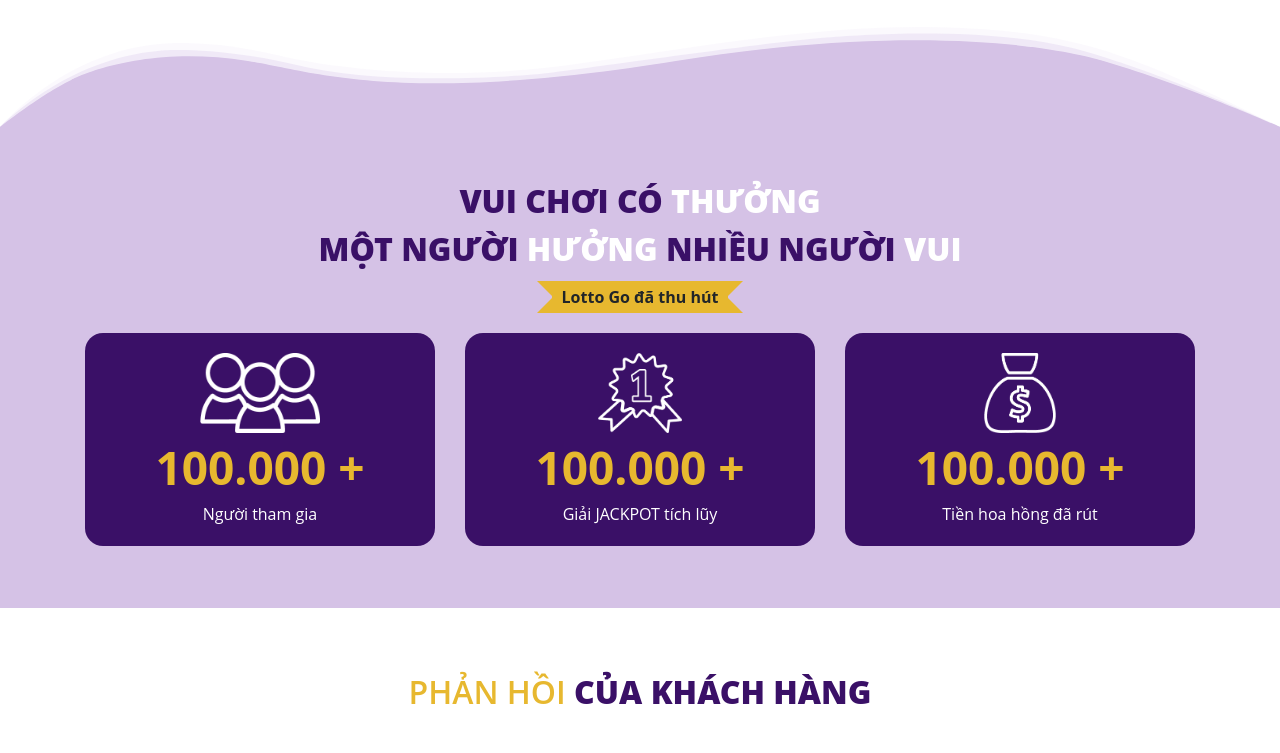
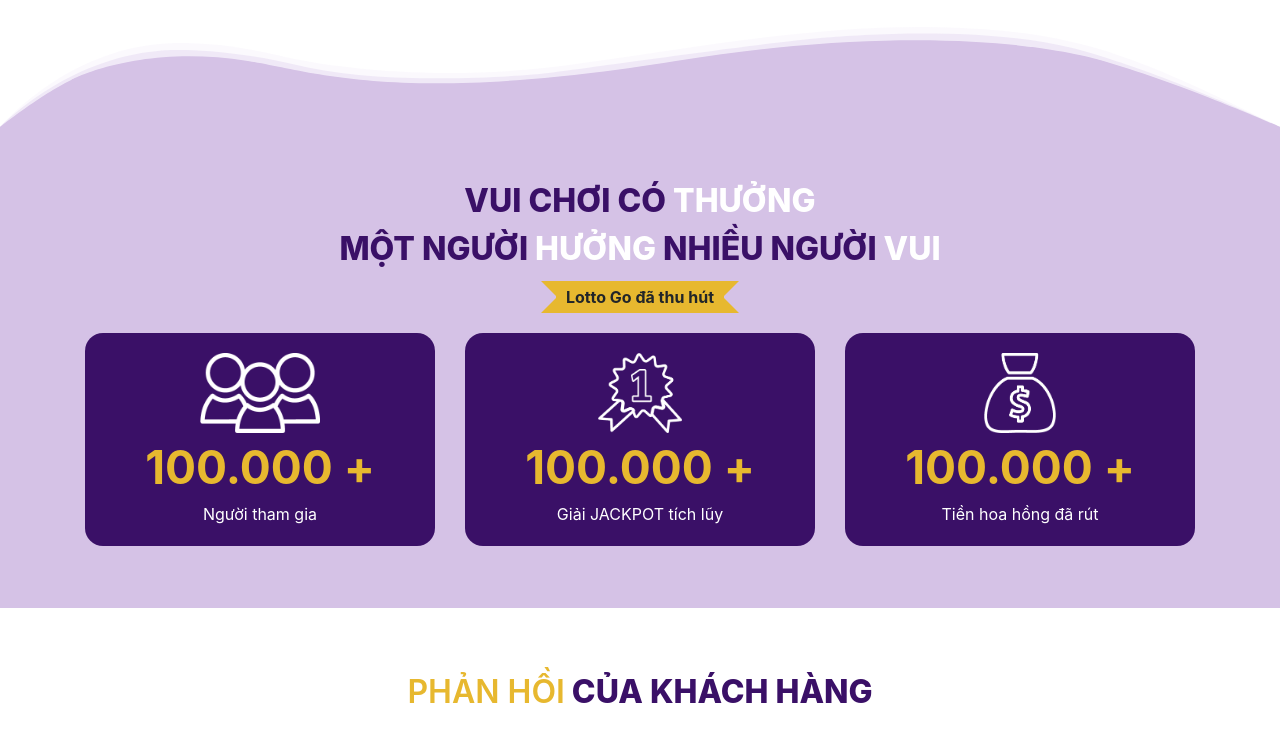
Before and after one commit to lixxkook00/lott-2, a plain HTML site: page index.html in a window 1280 px wide. Shown: the part 4780-5533 px from the top of the page. Drawn offline with nearby package versions, Linux system fonts and the light colour scheme.

Commit message:
update font family

```diff
--- a/css/style.css
+++ b/css/style.css
@@ -3,7 +3,7 @@ html,body{
     margin: 0;
     padding: 0;
     overflow-x: hidden;
-    font-family: "Open Sans", sans-serif;
+    /* font-family: "Open Sans", sans-serif; */
     scroll-behavior: smooth;
     overflow-x: hidden;
 }
```
